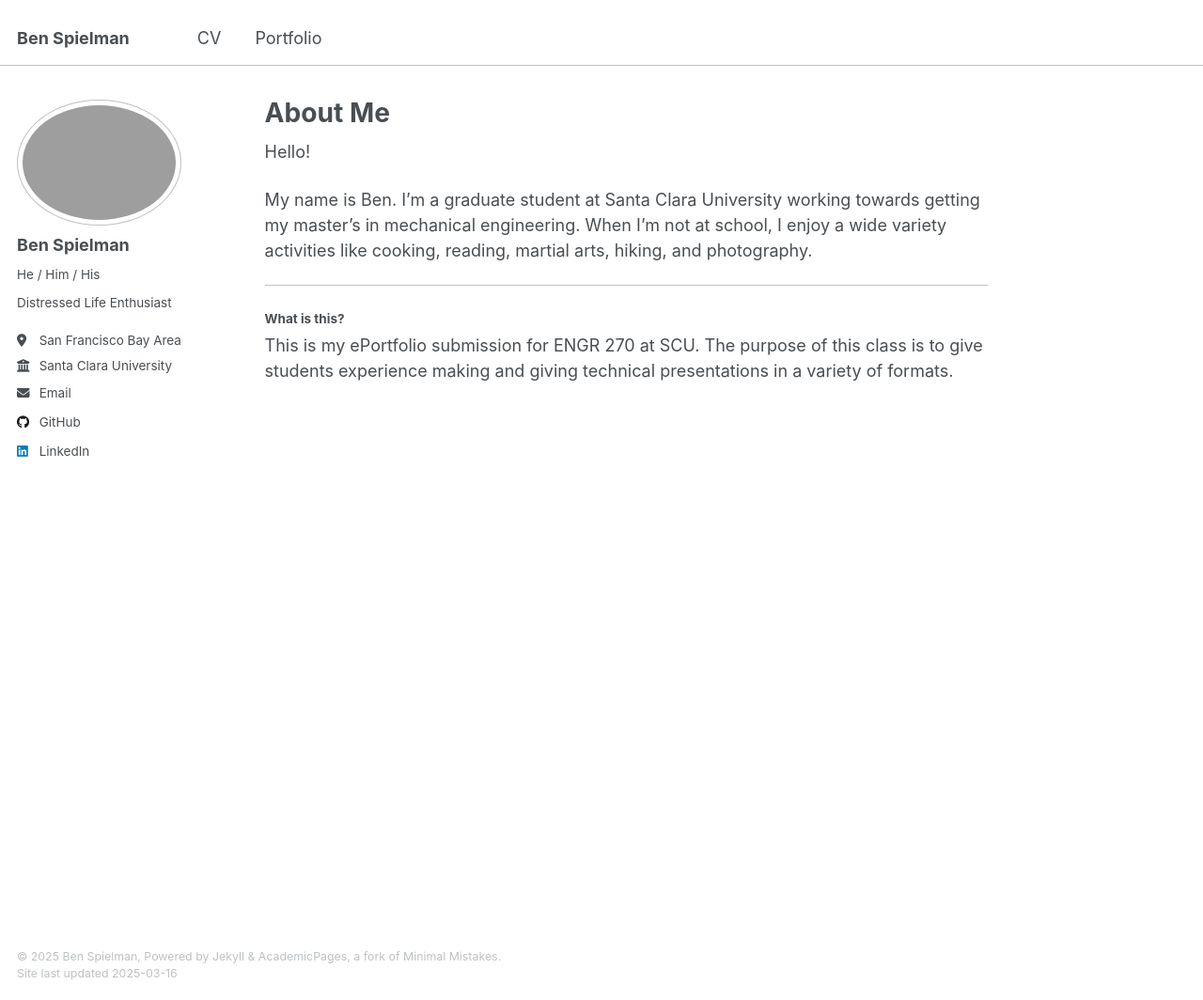
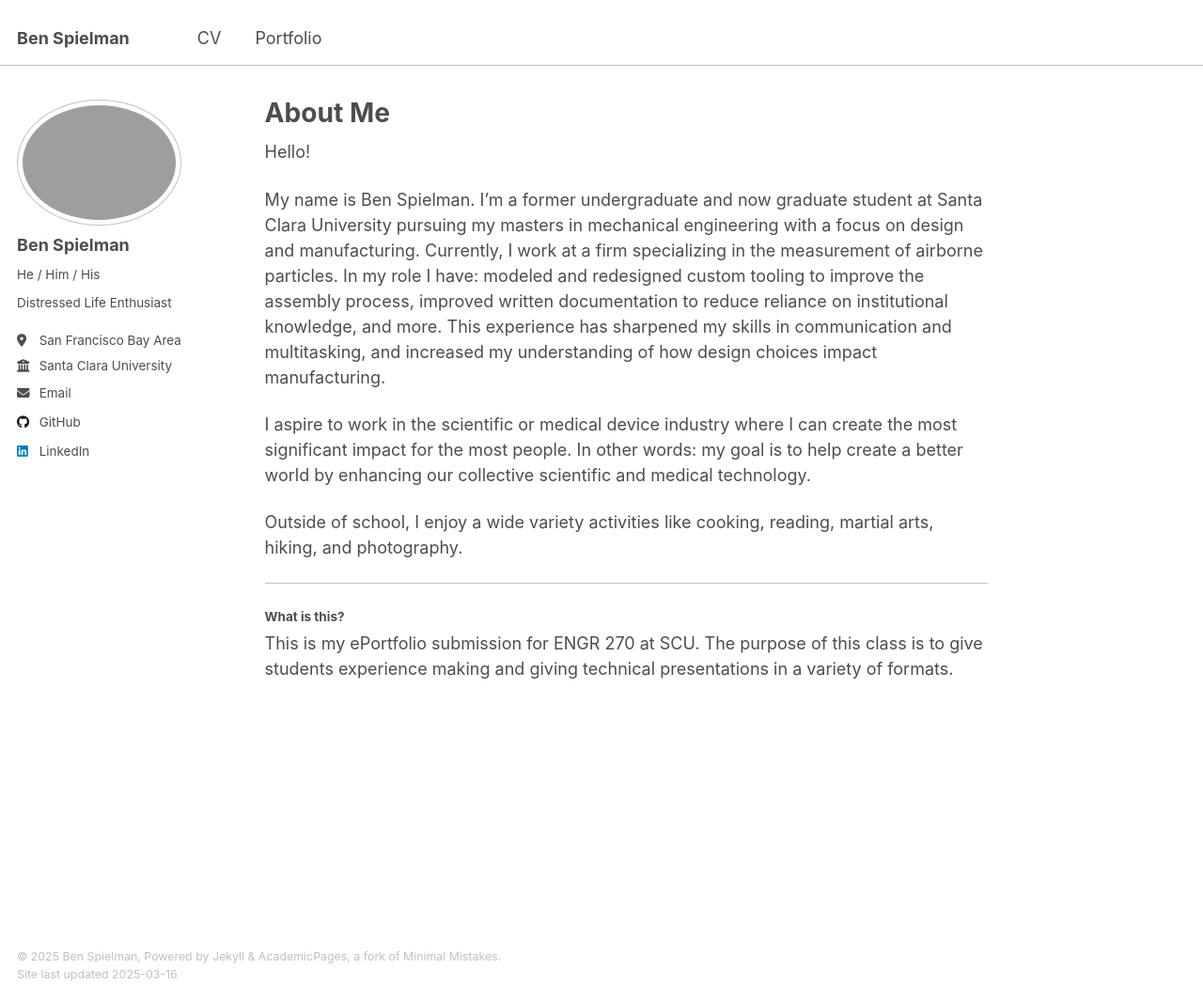
Before and after one commit to pizza496/pizza496.github.io, a Jekyll site: the page built from _pages/about.md, in a window 1280 px wide and 1064 px high. Shown: the whole window at 94% size. Built offline with Jekyll 4.4.1, drawn with Linux system fonts in a browser that asks for light colours.

Commit message:
Content Update

```diff
--- a/_pages/about.md
+++ b/_pages/about.md
@@ -9,7 +9,11 @@ redirect_from:
 
 Hello!
 
-My name is Ben. I'm a graduate student at Santa Clara University working towards getting my master's in mechanical engineering. When I'm not at school, I enjoy a wide variety activities like cooking, reading, martial arts, hiking, and photography.
+My name is Ben Spielman. I'm a former undergraduate and now graduate student at Santa Clara University pursuing my masters in mechanical engineering with a focus on design and manufacturing. Currently, I work at a firm specializing in the measurement of airborne particles. In my role I have: modeled and redesigned custom tooling to improve the assembly process, improved written documentation to reduce reliance on institutional knowledge, and more. This experience has sharpened my skills in communication and multitasking, and increased my understanding of how design choices impact manufacturing.
+
+I aspire to work in the scientific or medical device industry where I can create the most significant impact for the most people. In other words: my goal is to help create a better world by enhancing our collective scientific and medical technology.
+
+Outside of school, I enjoy a wide variety activities like cooking, reading, martial arts, hiking, and photography.
 
 ---
 
```
Also changed, not shown: Portfolio/ENGR-270-Speeches/_posts/2025-02-24-speech2.md (+7 -1 lines), 2 other files.
